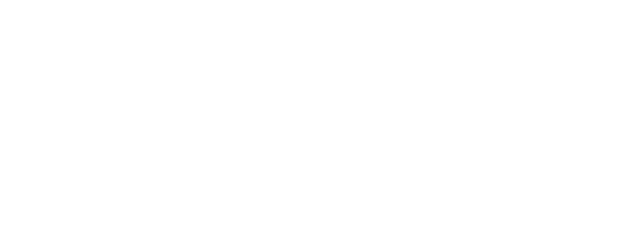
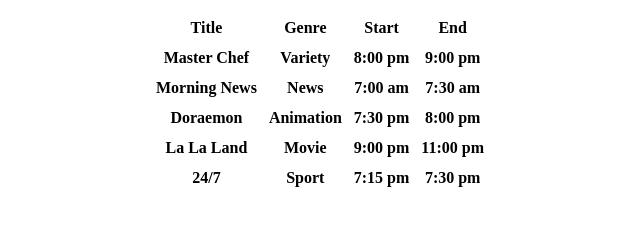
Before and after one commit to G184032021/medialabo, a plain HTML site: page project.html in a window 1280 px wide. Shown: the whole page, without its empty margins (320-960 px from the left). Drawn offline with Linux system fonts and the light colour scheme.

Commit message:
課題1-5完成

```diff
--- a/project.html
+++ b/project.html
@@ -5,6 +5,43 @@
         <title>NHKの番組表</title>
     </head>
     <body>
-
+        <table border="0" align="center" cellspacing="10">
+            <tr>
+                <th>Title</th>
+                <th>Genre</th>
+                <th>Start</th>
+                <th>End</th>
+            </tr>
+            <tr>
+                <th>Master Chef</th>
+                <th>Variety</th>
+                <th>8:00 pm</th>
+                <th>9:00 pm</th>
+            </tr>
+            <tr>
+                <th>Morning News</th>
+                <th>News</th>
+                <th>7:00 am</th>
+                <th>7:30 am</th>
+            </tr>
+            <tr>
+                <th>Doraemon</th>
+                <th>Animation</th>
+                <th>7:30 pm</th>
+                <th>8:00 pm</th>
+            </tr>
+            <tr>
+                <th>La La Land</th>
+                <th>Movie</th>
+                <th>9:00 pm</th>
+                <th>11:00 pm</th>
+            </tr>
+            <tr>
+                <th>24/7</th>
+                <th>Sport</th>
+                <th>7:15 pm</th>
+                <th>7:30 pm</th>
+            </tr>
+        </table>
     </body>
 </html>
```
